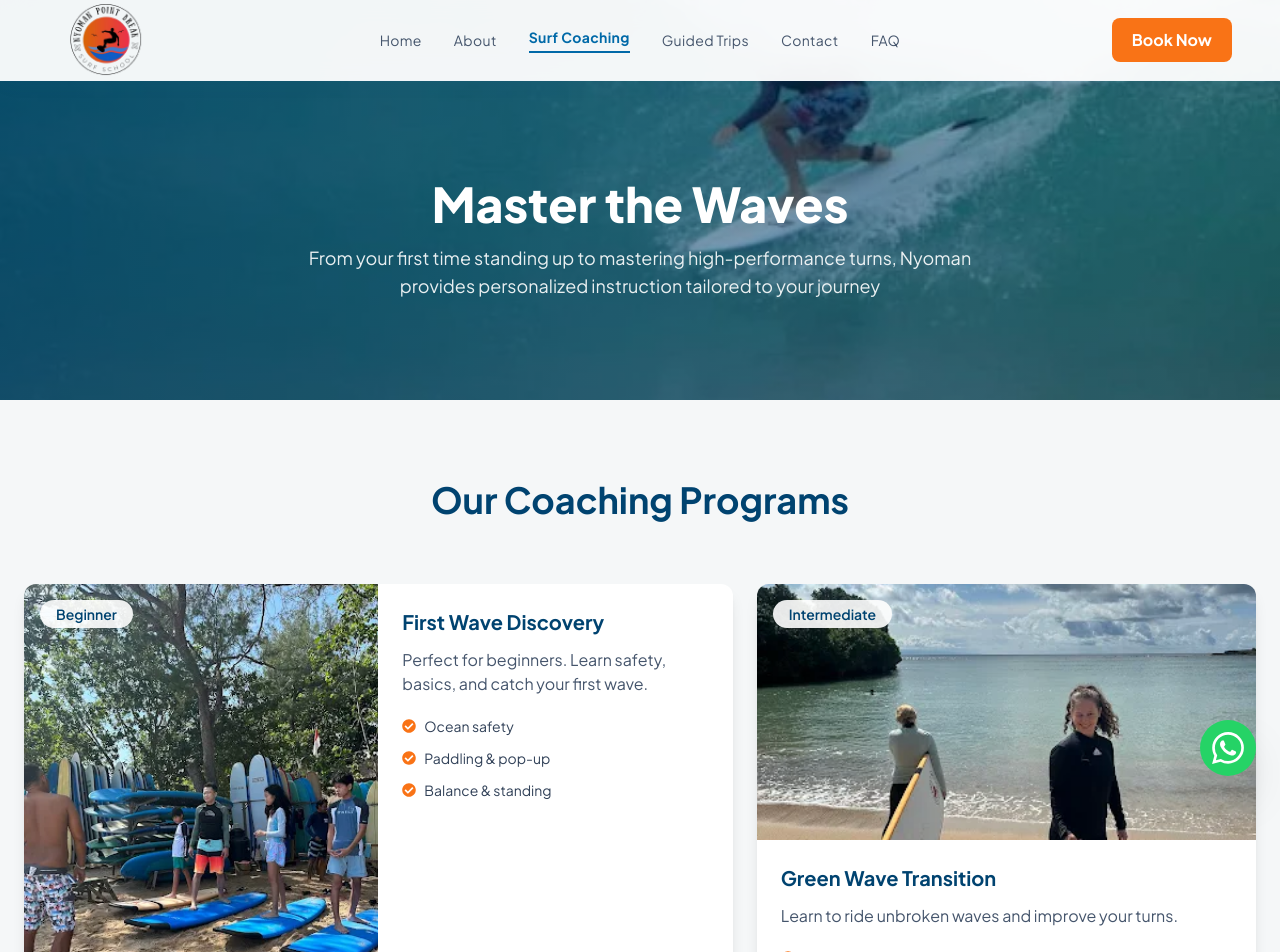
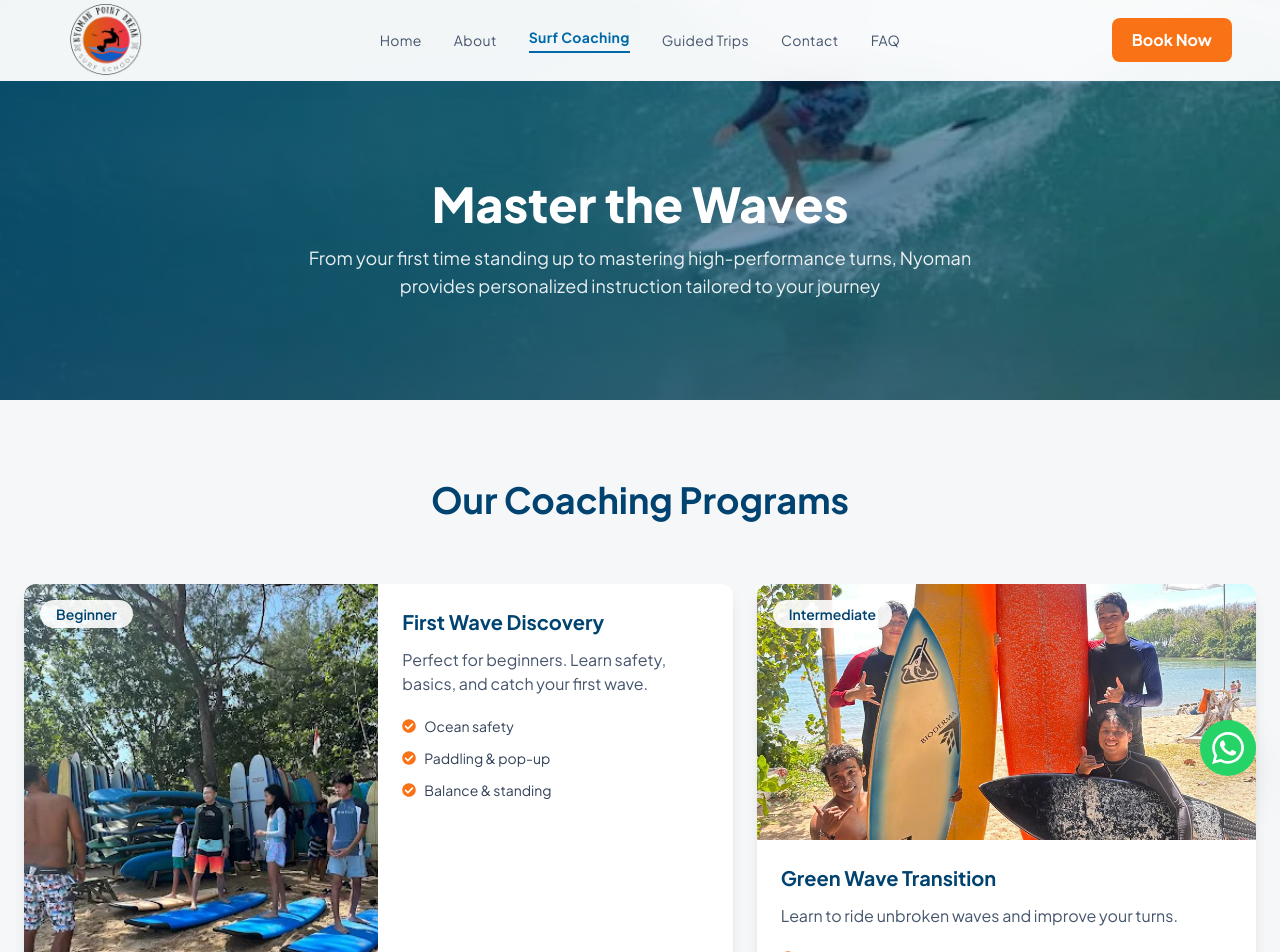
Before and after one commit to agusdwyna/nyomanpointbreaksurfschool, a React (Vite) app: page /surf-coaching in a window 1280 px wide. Shown: the top 952 px of the page. Built offline with nearby package versions, Linux system fonts and the light colour scheme.

Commit message:
small update

```diff
--- a/src/SurfCoaching.jsx
+++ b/src/SurfCoaching.jsx
@@ -103,7 +103,7 @@ const phoneNumber = "6281215679959";
 
           <div className="relative h-64">
             <img
-              src="intermediate.jpg"
+              src="coach.jpeg"
               className="absolute inset-0 w-full h-full object-cover"
               alt="Intermediate Surf Bali"
             />
```
